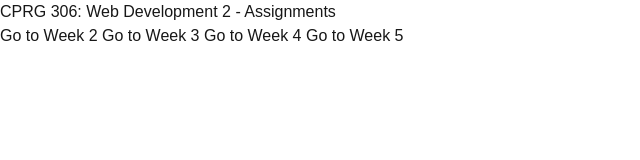
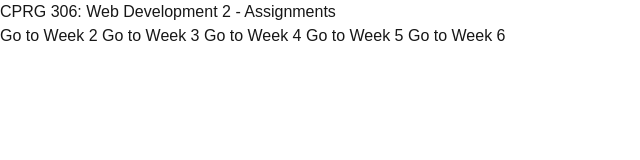
Before and after one commit to isayabs/cprg306-assignments, a Next.js app: page / in a window 1280 px wide. Shown: the top 160 px of the page, without its empty margins (0-640 px from the left). Built offline with nearby package versions, Linux system fonts and the light colour scheme.

Commit message:
Link week-6 page

```diff
--- a/app/page.js
+++ b/app/page.js
@@ -9,6 +9,7 @@ export default function Home() {
         <Link className="hover:underline" href="/week-3"> Go to Week 3 </Link>
         <Link className="hover:underline" href="/week-4"> Go to Week 4 </Link>
         <Link className="hover:underline" href="/week-5"> Go to Week 5 </Link>
+        <Link className="hover:underline" href="/week-6"> Go to Week 6 </Link>
       </p>
     </main>
   )
```
